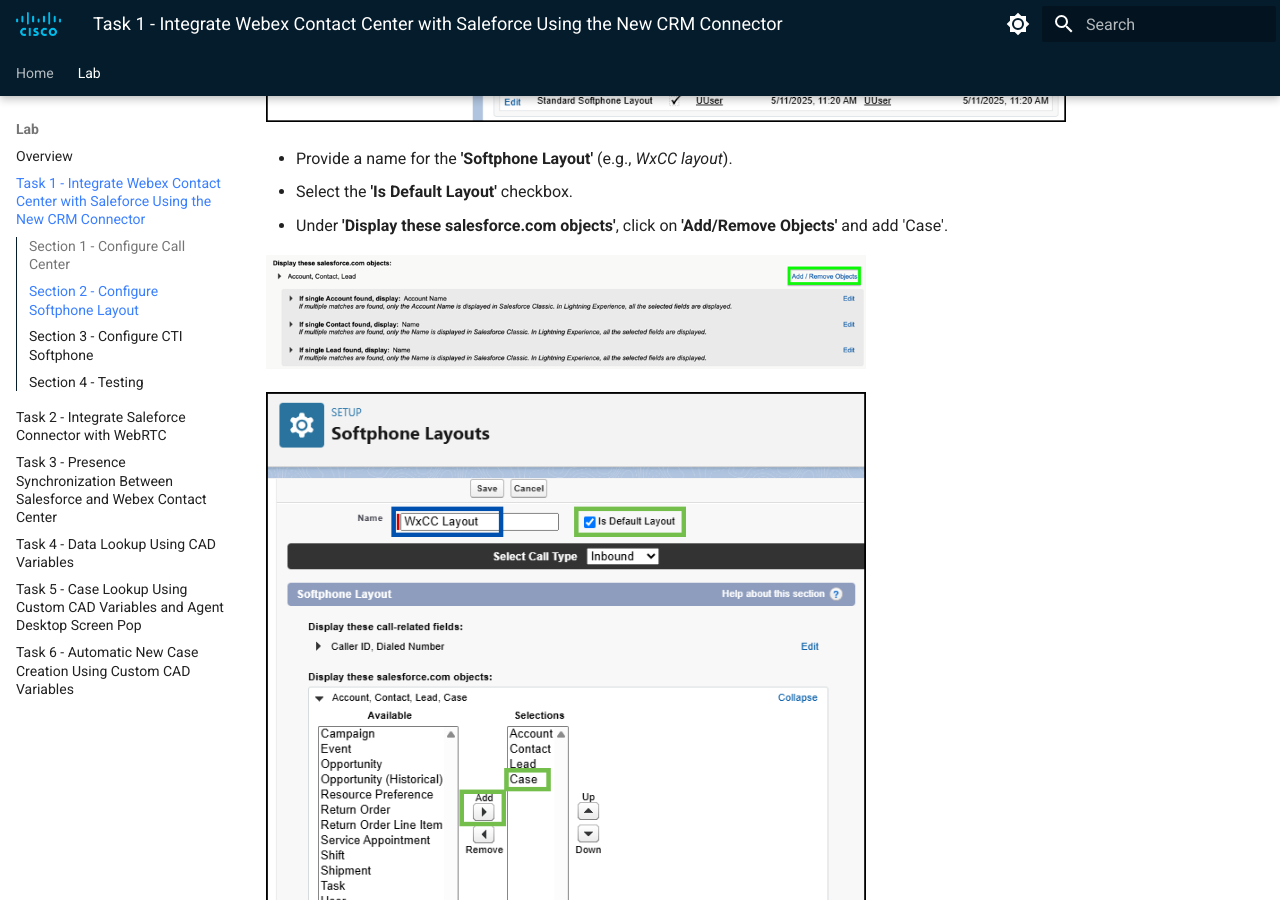
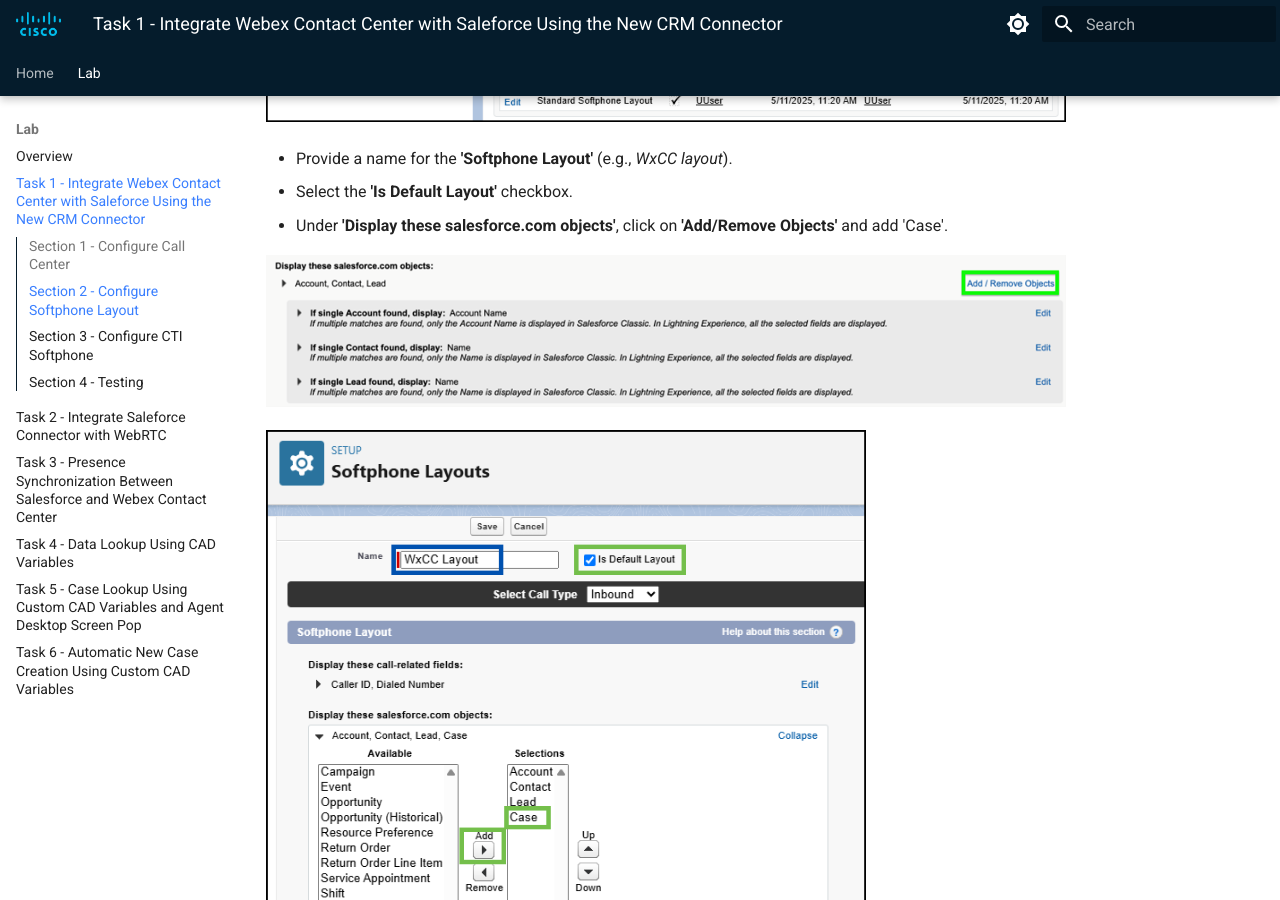
Before and after one commit to WebexCC-SA/LAB-2308, an MkDocs documentation site: the page built from docs/task1.md, in a window 1280 px wide and 900 px high, scrolled down 4408 px. Built offline with MkDocs 1.6.1 and Material for MkDocs 9.7.7, drawn with Linux system fonts in a browser that asks for light colours.

Commit message:
Update task1.md

```diff
--- a/docs/task1.md
+++ b/docs/task1.md
@@ -74,7 +74,7 @@
 - Select the **'Is Default Layout'** checkbox.
 - Under **'Display these salesforce.com objects'**, click on **'Add/Remove Objects'** and add 'Case'.
 
-![Nav](./assets/t1s1p9a.png){ width="600" }
+![Nav](./assets/t1s1p9a.png){ width="800" }
 
 ![Nav](./assets/t1s1p9.png){ width="600" }
 
```
